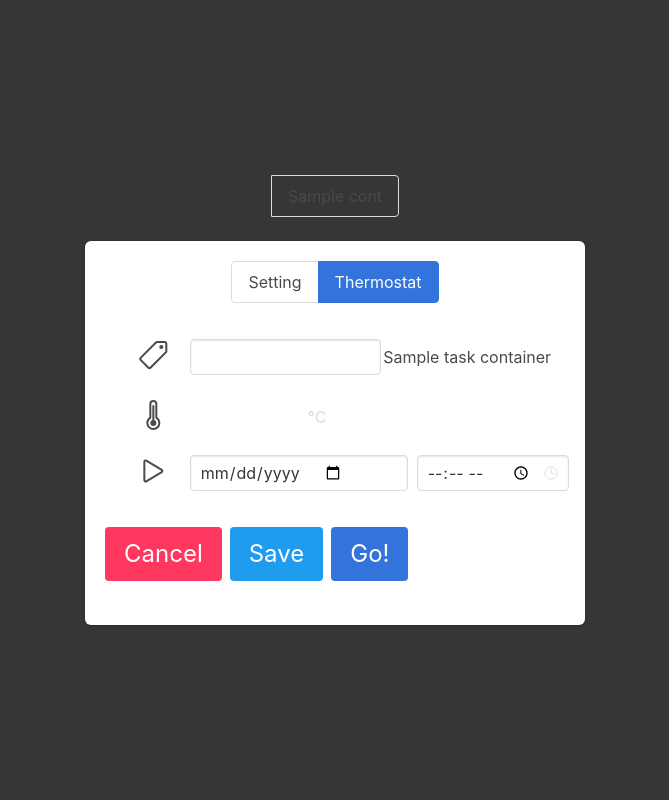
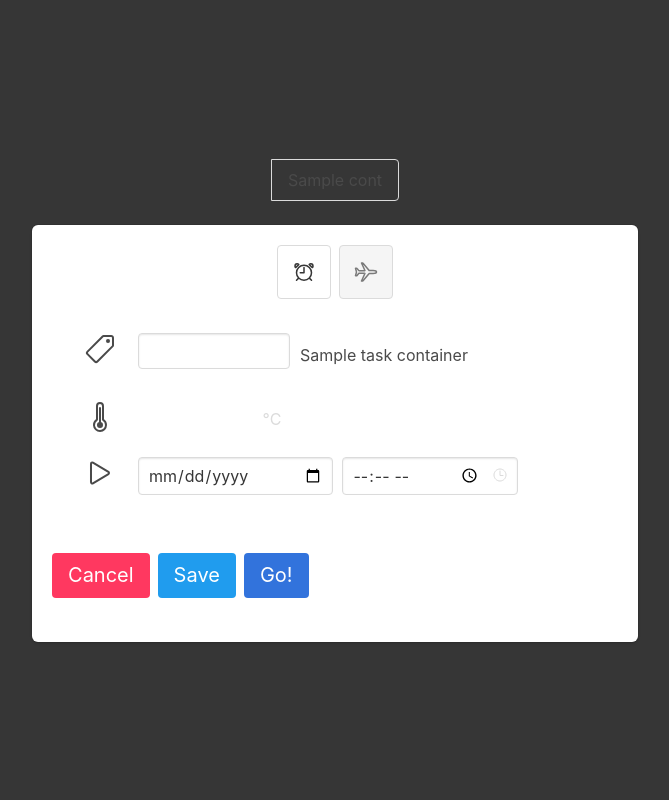
Before and after one commit to paszczep/temperature-ui, a Flask app: template application/templates/set.html in a window 1280 px wide. Shown: the part 52-852 px from the top of the page, without its empty margins (305-974 px from the left). Run offline with Flask 3, Linux system fonts and the light colour scheme; tables that the repository leaves empty hold one stand-in row (values such as "Sample post"); the template is opened without the code that fills it: values that come from a table or form of the project are taken from there, most other values are stand-ins (such as "Sample title", 1, 10 or a date in 2020).

Commit message:
action choice front

```diff
--- a/application/static/styles.css
+++ b/application/static/styles.css
@@ -2,6 +2,11 @@
     display: flex;
     justify-content: center;
     align-items: center;
+    }
+
+.centered {
+    display: flex;
+    justify-content: center;
     }
 
 .border-pad {
@@ -10,3 +15,11 @@
   padding-bottom: 10px;
   padding-left: 10px;
 }
+
+
+.large-pad {
+  padding-top: 10px;
+  padding-right: 100px;
+  padding-bottom: 10px;
+  padding-left: 10px;
+}
--- a/application/templates/components/action_select.html
+++ /dev/null
@@ -1,19 +0,0 @@
-<div class="tabs tile is-centered is-toggle">
-    <ul>
-        {% if '/set/' in url_for(request.endpoint, container=task_container.name) %}
-            <li class="is-active">
-                <a href="{{ url_for('input.temp_set', container=task_container.name) }}">Setting</a>
-            </li>
-            <li>
-                <a href="{{ url_for('input.task', container=task_container.name) }}">Thermostat</a>
-            </li>
-        {% else %}
-            <li>
-                <a href="{{ url_for('input.temp_set', container=task_container.name) }}">Setting</a>
-            </li>
-            <li class="is-active">
-                <a href="{{ url_for('input.task', container=task_container.name) }}">Thermostat</a>
-            </li>
-        {% endif %}
-    </ul>
-</div>
--- a/application/templates/components/beginning.html
+++ b/application/templates/components/beginning.html
@@ -2,11 +2,11 @@
     <!--    play icon -->
     <ion-icon class="tile is-2 icon is-medium" name="play-outline"></ion-icon>
     <!--    date  -->
-    {{ form.date(class="input tile is-6") }}
+    {{ form.date(class="input tile is-child") }}
     <div>&nbsp;&nbsp;</div>
     <!--    time -->
     <div class="control has-icons-right tile">
-        {{ form.time(class="input") }}
+        {{ form.time(class="input tile is-child") }}
         <span class="icon is-right">
             <ion-icon name="time-outline"></ion-icon>
         </span>
--- a/application/templates/components/buttons.html
+++ b/application/templates/components/buttons.html
@@ -1,6 +1,6 @@
 
 <div class="buttons">
-    {{ form.cancel(class="button is-danger is-large") }}
-    {{ form.save(class="button is-info is-large") }}
-    {{ form.submit(class="button is-link is-large") }}
+    {{ form.cancel(class="button is-danger is-medium") }}
+    {{ form.save(class="button is-info is-medium") }}
+    {{ form.submit(class="button is-link is-medium") }}
 </div>
--- a/application/templates/components/name.html
+++ b/application/templates/components/name.html
@@ -1,5 +1,5 @@
 <div class="tile is-parent">
     <ion-icon class="tile is-2 icon is-medium" name="pricetag-outline"></ion-icon>
-    {{ form.name(class="input tile") }}
-    <div class="tile center">{{ task_container.name }}</div>
+    {{ form.name(class="input tile is-4") }}
+    <div class="tile is-child"><div class="border-pad">{{ task_container.name }}</div></div>
 </div>
--- /dev/null
+++ b/application/templates/components/select_action.html
@@ -0,0 +1,35 @@
+<p class="buttons center">
+    {% if '/set/' in url_for(request.endpoint, container=task_container.name) %}
+
+        <a class="button is-large is-static"
+           href="{{ url_for('input.temp_set', container=task_container.name) }}">
+            <span class="icon is-large">
+                <ion-icon name="alarm-outline"></ion-icon>
+            </span>
+        </a>
+
+
+        <a class="button is-large" href="{{ url_for('input.task', container=task_container.name) }}">
+            <span class="icon is-large">
+                <ion-icon name="airplane-outline"></ion-icon>
+            </span>
+        </a>
+
+    {% else %}
+
+        <a class="button is-large" href="{{ url_for('input.temp_set', container=task_container.name) }}">
+            <span class="icon is-large">
+                <ion-icon name="alarm-outline"></ion-icon>
+            </span>
+        </a>
+
+
+        <a class="button is-large is-static" href="{{ url_for('input.task', container=task_container.name) }}">
+            <span class="icon is-large">
+                <ion-icon name="airplane-outline"></ion-icon>
+            </span>
+        </a>
+
+
+    {% endif %}
+</p>
--- a/application/templates/components/temp_set.html
+++ b/application/templates/components/temp_set.html
@@ -1,5 +1,3 @@
-
-
 <div class="tile is-parent">
     <ion-icon class="icon tile is-2 is-medium" name="thermometer-outline"></ion-icon>
     <div class="tile is-4 control has-icons-right">
--- a/application/templates/set.html
+++ b/application/templates/set.html
@@ -2,18 +2,19 @@
 
 {% block content %}
 <div class="block">
-    {% include "components/container_select.html" %}
+    {% include "components/select_container.html" %}
     <div class="box">
-        {% include "components/action_select.html" %}
+        {% include "components/select_action.html" %}
 
         <form method="POST">
-            <div class="level block tile is-vertical">
+            <div class="columns tile is-vertical">
+            <div class="level column is-full tile is-vertical large-pad">
                 {% include "components/name.html" %}
                 {% include "components/temp_set.html" %}
                 {% include "components/beginning.html" %}
             </div>
-            {% include "components/buttons.html" %}
-
+            <div class="column">{% include "components/buttons.html" %}</div>
+            </div>
             {{ form.csrf_token }}
         </form>
     </div>
--- a/application/templates/task.html
+++ b/application/templates/task.html
@@ -2,14 +2,14 @@
 
 {% block content %}
 <div class="block">
-    {% include "components/container_select.html" %}
+    {% include "components/select_container.html" %}
 
     <div class="box">
 
-        {% include "components/action_select.html" %}
+        {% include "components/select_action.html" %}
         <form class="box" method="POST">
             <div class="columns">
-                <div class="column">
+                <div class="column is-three-fifths">
                     {% include "components/name.html" %}
                     {% include "components/beginning.html" %}
                     {% include "components/duration.html" %}
```
Also changed, not shown: application/input.py (+8 -1 lines), application/templates/task0.html (deleted, +0 -57 lines), application/templates/components/select_container.html (renamed from application/templates/components/container_select.html), application/templates/components/temp_band.html (indentation only).
